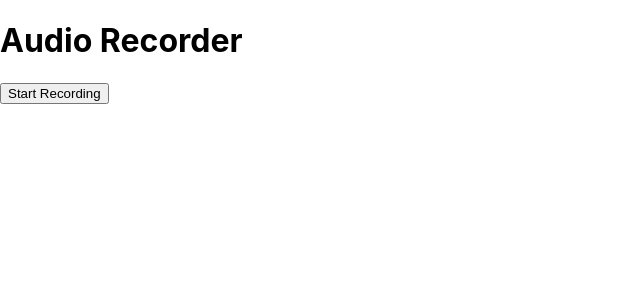
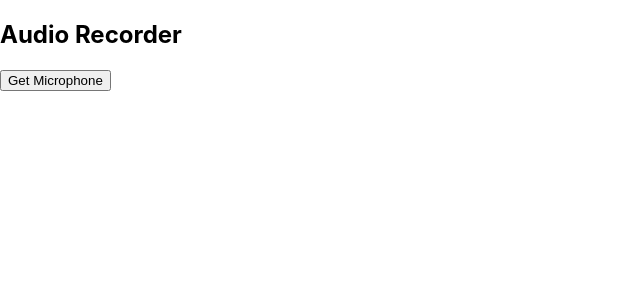
Before and after one commit to AadiNir/Medical-prescrption-app, a React (Create React App) app in the folder client/medrec/: page / in a window 1280 px wide. Shown: the top 300 px of the page, without its empty margins (0-640 px from the left). Built offline with nearby package versions, Linux system fonts and the light colour scheme.

Commit message:
tried frontend but not finsihed yet

```diff
--- a/client/medrec/package.json
+++ b/client/medrec/package.json
@@ -10,6 +10,7 @@
     "react": "^18.2.0",
     "react-dom": "^18.2.0",
     "react-scripts": "5.0.1",
+    "recorder-js": "^1.0.7",
     "web-vitals": "^2.1.4"
   },
   "scripts": {
--- a/client/medrec/src/App.js
+++ b/client/medrec/src/App.js
@@ -1,88 +1,42 @@
-import logo from './logo.svg';
-import './App.css';
-import axios from "axios";
-import {useState} from 'react';
+import { useState, useRef } from "react";
+const App = () => {
+    const [permission, setPermission] = useState(false);
+    const [stream, setStream] = useState(null);
 
-function App() {
-  const [recording, setRecording] = useState(false);
-  const [audioChunks, setAudioChunks] = useState([]);
-  const [audioUrl, setAudioUrl] = useState('');
-  const [mediaRecorder, setMediaRecorder] = useState(null); // Declare mediaRecorder as state variable
-
-  const startRecording = async () => {
+    const getMicrophonePermission = async () => {
+        if ("MediaRecorder" in window) {
             try {
-      const stream = await navigator.mediaDevices.getUserMedia({ audio: true });
-      const recorder = new MediaRecorder(stream);
-
-      recorder.ondataavailable = event => {
-        setAudioChunks([...audioChunks, event.data]);
-      };
-      recorder.onstop = async () => {
-        try {
-          // Create the audio Blob object from audio chunks
-          const audioBlob = new Blob(audioChunks, { type: 'audio/wav' });
-
-          // Set the audio URL for playback (optional)
-          const audioUrl = URL.createObjectURL(audioBlob);
-          setAudioUrl(audioUrl);
-
-          // Create a new FormData object
-          const formData = new FormData();
-
-          // Append the audio Blob to the FormData object with a file-like structure
-          formData.append('audioBlob', audioBlob); // Set desired filename
-
-          // Send the POST request to the server using Axios or Fetch API
-          const response = await axios.post('http://127.0.0.1:5000/speech-to-text', formData, {
-            headers: {
-              'Content-Type': 'multipart/form-data'
+                const streamData = await navigator.mediaDevices.getUserMedia({
+                    audio: true,
+                    video: false,
+                });
+                setPermission(true);
+                setStream(streamData);
+            } catch (err) {
+                alert(err.message);
             }
-          });
-
-          // Handle the server response
-          if (response.status === 200) {
-            console.log('Audio sent and processed successfully:', response.data);
-            // Access the processed text or other data from the response here
         } else {
-            console.error('Error sending audio:', response.data);
-            // Handle errors appropriately, e.g., display an error message to the user
-          }
-        } catch (error) {
-          console.error('Error handling audio:', error);
-          // Handle errors appropriately, e.g., display an error message to the user
+            alert("The MediaRecorder API is not supported in your browser.");
         }
     };
-
-
-      recorder.start();
-      setRecording(true);
-      setMediaRecorder(recorder); // Set mediaRecorder state
-    } catch (error) {
-      console.error('Error accessing microphone:', error);
-    }
-  };
-
-  const stopRecording = () => {
-    if (mediaRecorder) {
-      mediaRecorder.stop(); // Check if mediaRecorder is defined before stopping
-      setRecording(false);
-    }
-  };
-
     return (
         <div>
-      <h1>Audio Recorder</h1>
-      <button onClick={recording ? stopRecording : startRecording}>
-        {recording ? 'Stop Recording' : 'Start Recording'}
+            <h2>Audio Recorder</h2>
+            <main>
+                <div className="audio-controls">
+                    {!permission ? (
+                        <button onClick={getMicrophonePermission} type="button">
+                            Get Microphone
                         </button>
-      {audioUrl && (
-        <div>
-          <audio controls src={audioUrl}></audio>
+                    ): null}
+                    {permission ? (
+                        <button type="button">
+                            Record
+                        </button>
+                    ): null}
                 </div>
-      )}
-
+            </main>
         </div>
     );
-}
-
+};
 export default App;
```
Also changed, not shown: 1 other file (tests, documents, lock files or other folders). Lines whose indentation alone changed are shown as unchanged.
